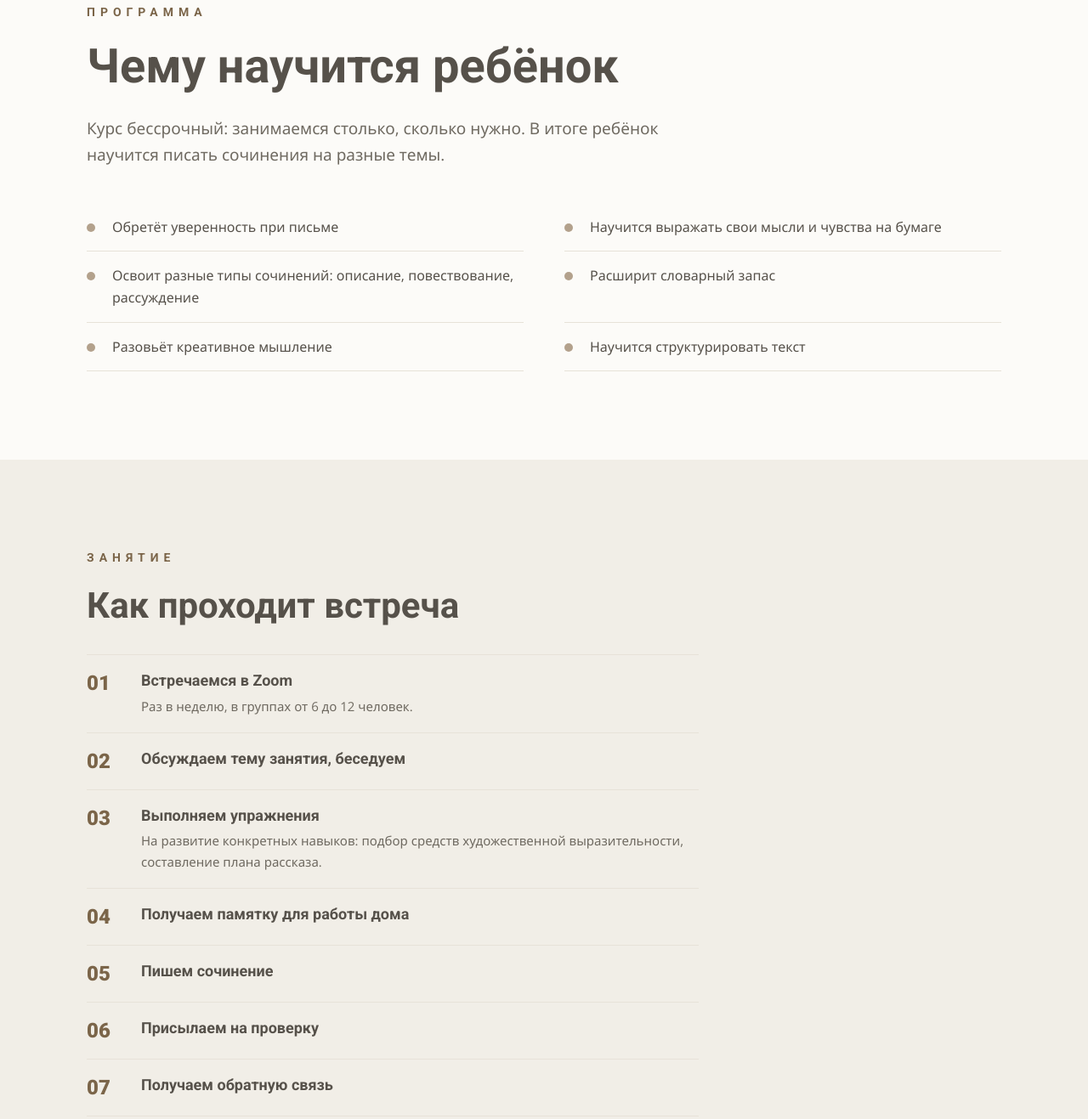
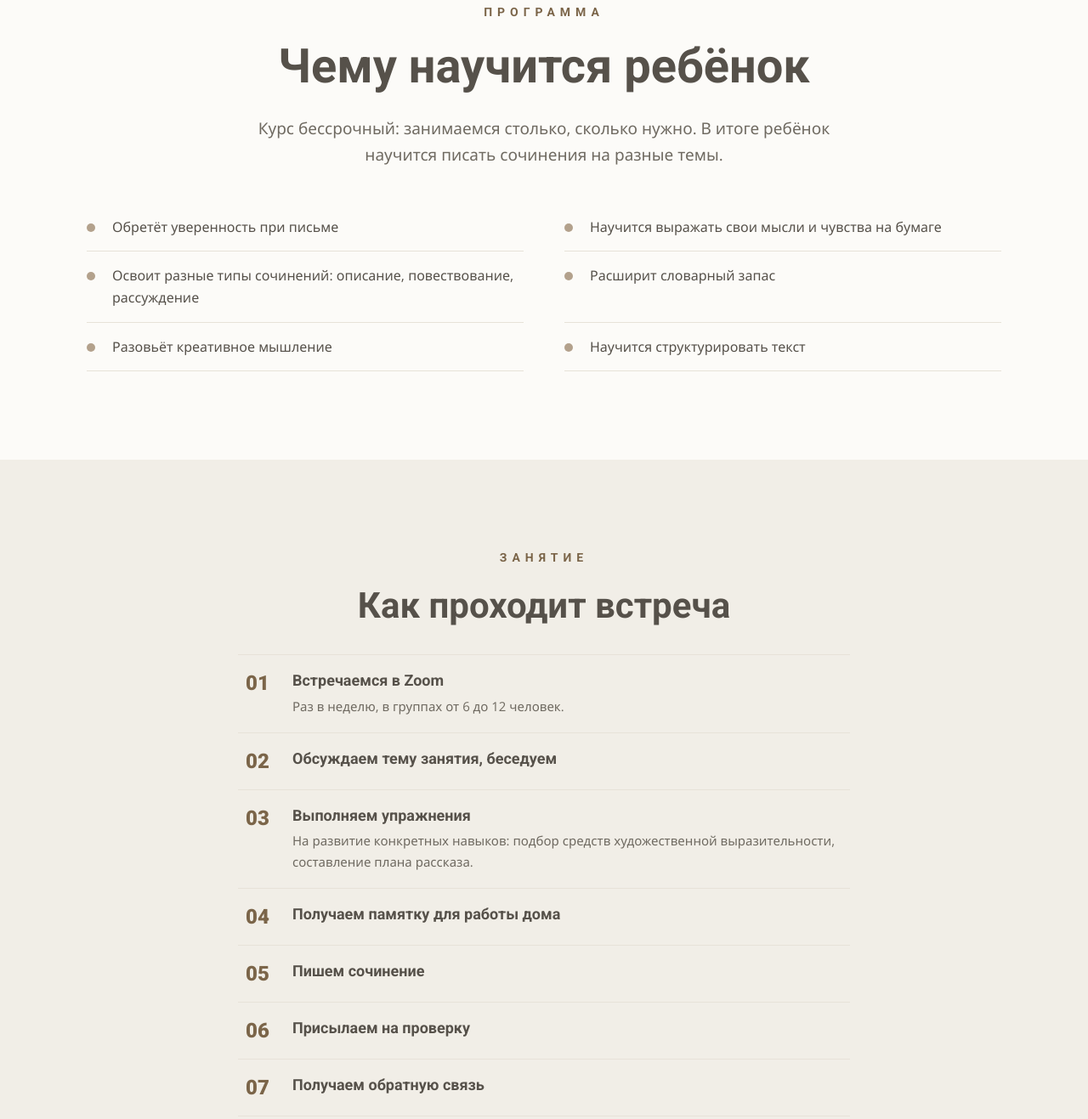
Before and after one commit to denis-klucharev/renada, a plain HTML site: page index.html in a window 1280 px wide. Shown: the part 2592-3909 px from the top of the page at 85% size. Drawn offline with nearby package versions, Linux system fonts and the light colour scheme.

Commit message:
Разделы «Программа», «Занятие», «Формат» и «Стоимость» по центру
Заголовки и вводные абзацы выровнены по центру, блоки с
содержимым центрированы на странице. Текст шагов занятия и
пунктов списка целей остался слева - так его легче читать.

Co-Authored-By: Claude Opus 5 <noreply@anthropic.com>

```diff
--- a/index.html
+++ b/index.html
@@ -498,6 +498,13 @@
     .contact-tel:hover  { background: #EFD2CF; }
     .contact-mail:hover { background: #CCDCEE; }
 
+    /* ---------- Разделы по центру ---------- */
+    #program, #lesson, #format, #prices { text-align: center; }
+    #program .lead, #format .lead { margin-left: auto; margin-right: auto; }
+    .lesson-body, .goals, .price-grid { margin-left: auto; margin-right: auto; }
+    #program .goals li,
+    #lesson .num-list li > div { text-align: left; }
+
     /* ---------- Подвал ---------- */
     footer {
       background: var(--footer);
```
